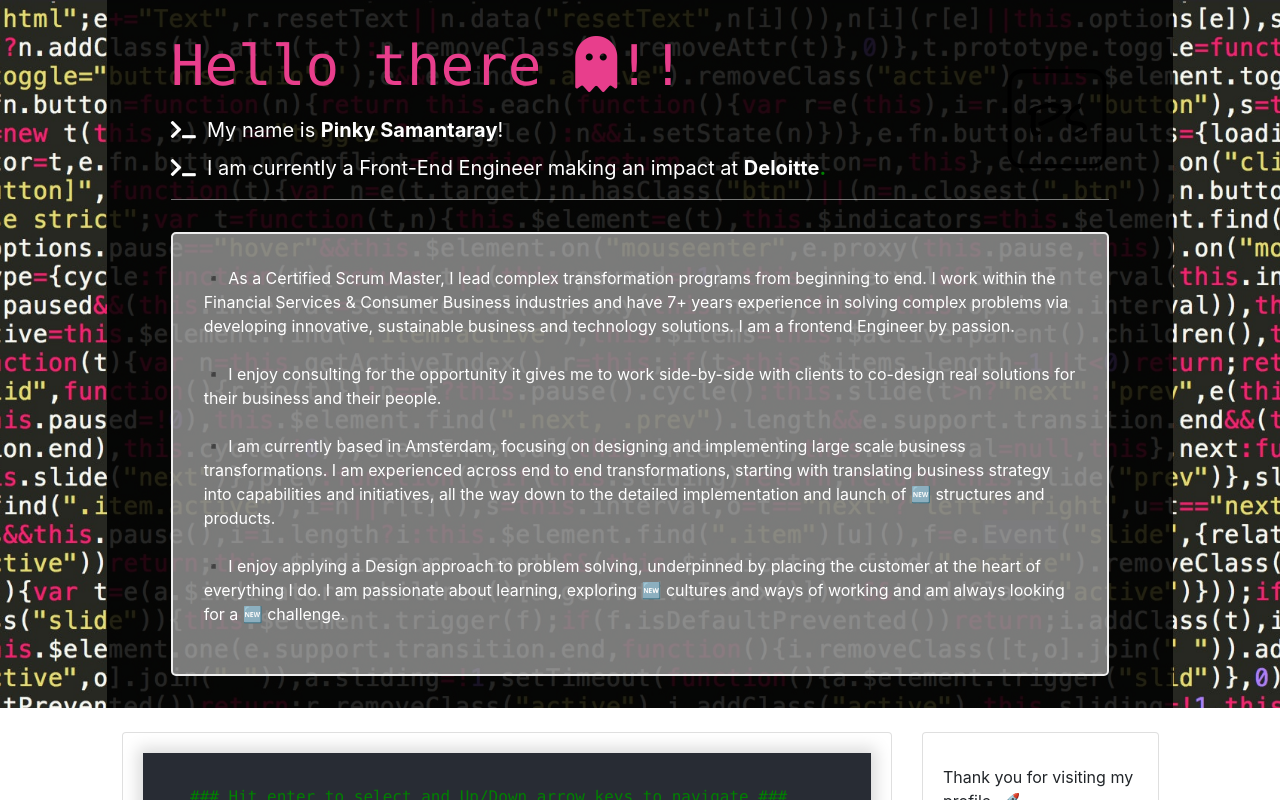
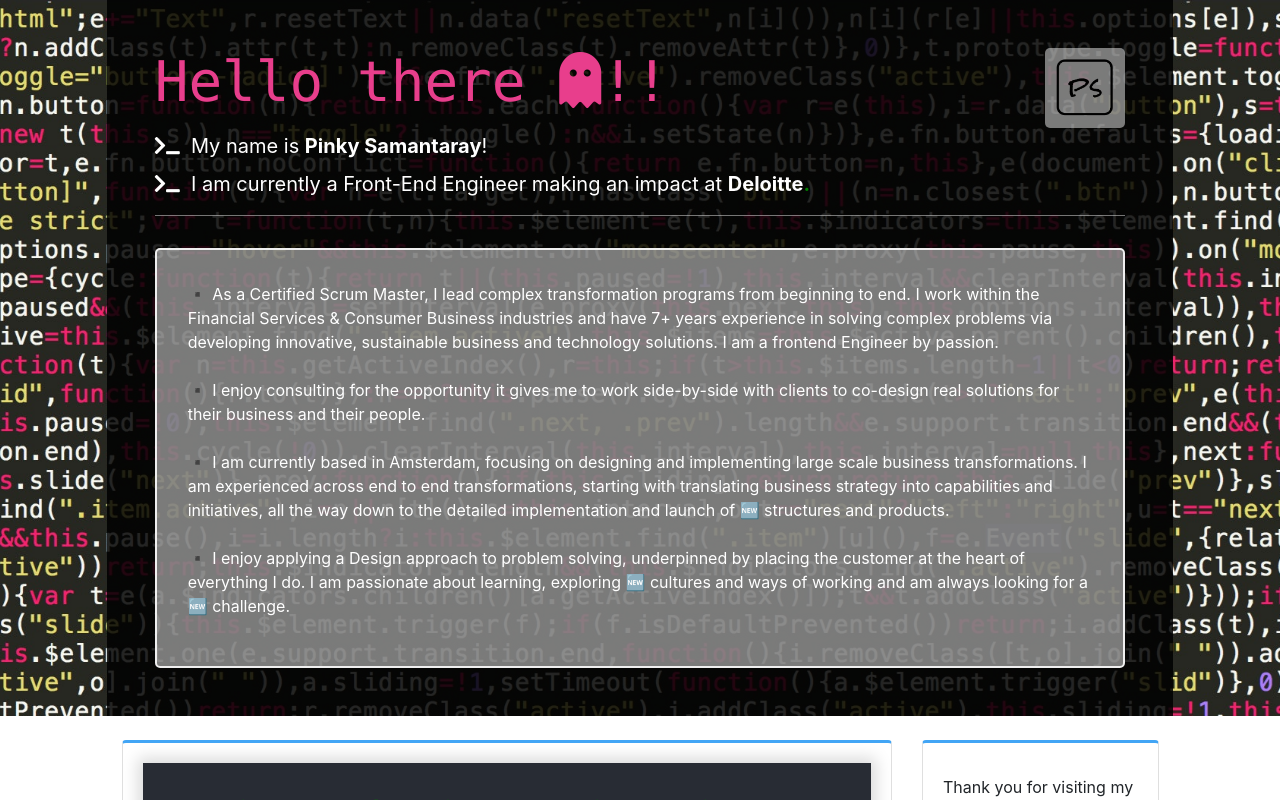
Before and after one commit to pinkysamantaray/pinkysamantaray.github.io, a React (Create React App) app: page / in a window 1280 px wide. Shown: the top 800 px of the page. Built offline with nearby package versions, Linux system fonts and the light colour scheme.

Commit message:
added logo

```diff
--- a/src/components/Header.js
+++ b/src/components/Header.js
@@ -11,7 +11,7 @@
       <div className="row">
         <Parallax bgImage={image1} strength={500}>
           <div className="col-md-10 col-sm-12 mx-auto headerContainer">
-            <img src={PSLogo} alt="logo" className="logo" />
+            <div className="logoContainer d-none d-md-block d-lg-block"><img src={PSLogo} alt="logo" className="logo" /></div>
             <code className="display-4">
               Hello there&nbsp;
               <i className="fas fa-ghost" />
--- a/src/index.css
+++ b/src/index.css
@@ -22,13 +22,11 @@
   height: 100%;
 }
 
-/* .bodyContainer .card-body {
-  min-height: 180px;
-} */
 .bodyContainer .card {
   margin-bottom: 1rem;
   -webkit-animation: scale-in-bottom 0.5s ease-in-out both;
   animation: scale-in-bottom 0.5s ease-in-out both;
+  border-top: 3px solid #42a5f5;
 }
 
 /* Header CSS */
@@ -36,7 +34,7 @@
   background-color: rgb(0 0 0 / 0.85) !important;
   margin-bottom: 0 !important;
   border-radius: 0rem;
-  padding: 2rem 4rem;
+  padding: 3rem;
   color: #ffffff;
 }
 
@@ -52,11 +50,21 @@
   background: rgba(239, 239, 239, 0.5);
 }
 
+.logoContainer {
+  background: rgba(239, 239, 239, 0.5);
+  height: 5rem;
+  position: absolute;
+  right: 3rem;
+  top: 3rem;
+  width: 5rem;
+  border-radius: 5px;
+  padding: 0.5rem;
+  display: flex;
+  justify-content: center;
+  align-items: center;
+}
 .logo {
-  height: auto;
-  position: absolute;
-  right: 1rem;
-  top: 0;
+  width: 100%;
 }
 
 /* Footer CSS */
@@ -66,10 +74,6 @@
 }
 
 /* Content CSS */
-/* .sidebarContainer {
-  height: 40vh;
-} */
-
 .interactionContainer {
   background: #282c34;
   overflow: auto;
```
Also changed, not shown: src/assets/images/ps_logo.png.
